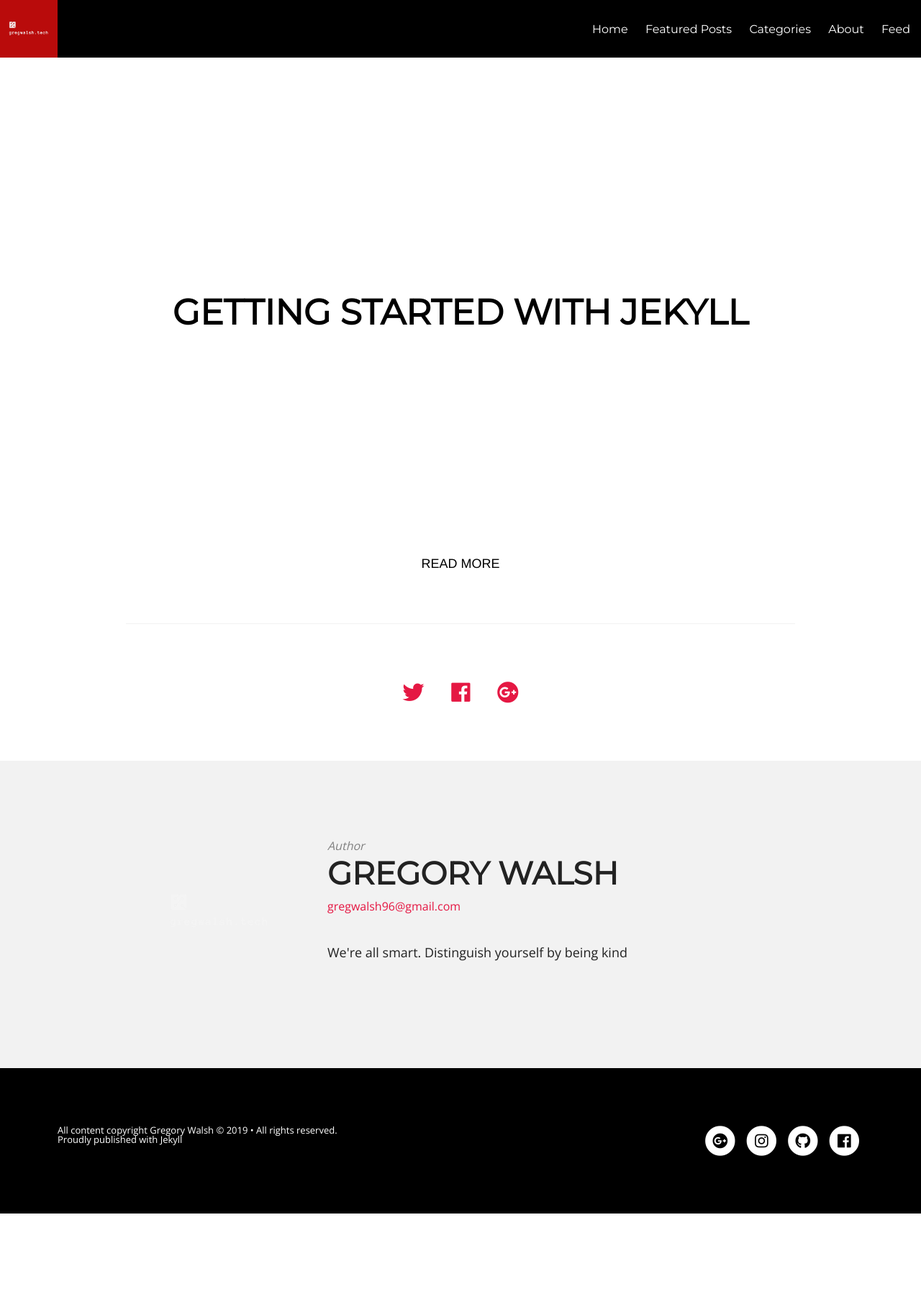
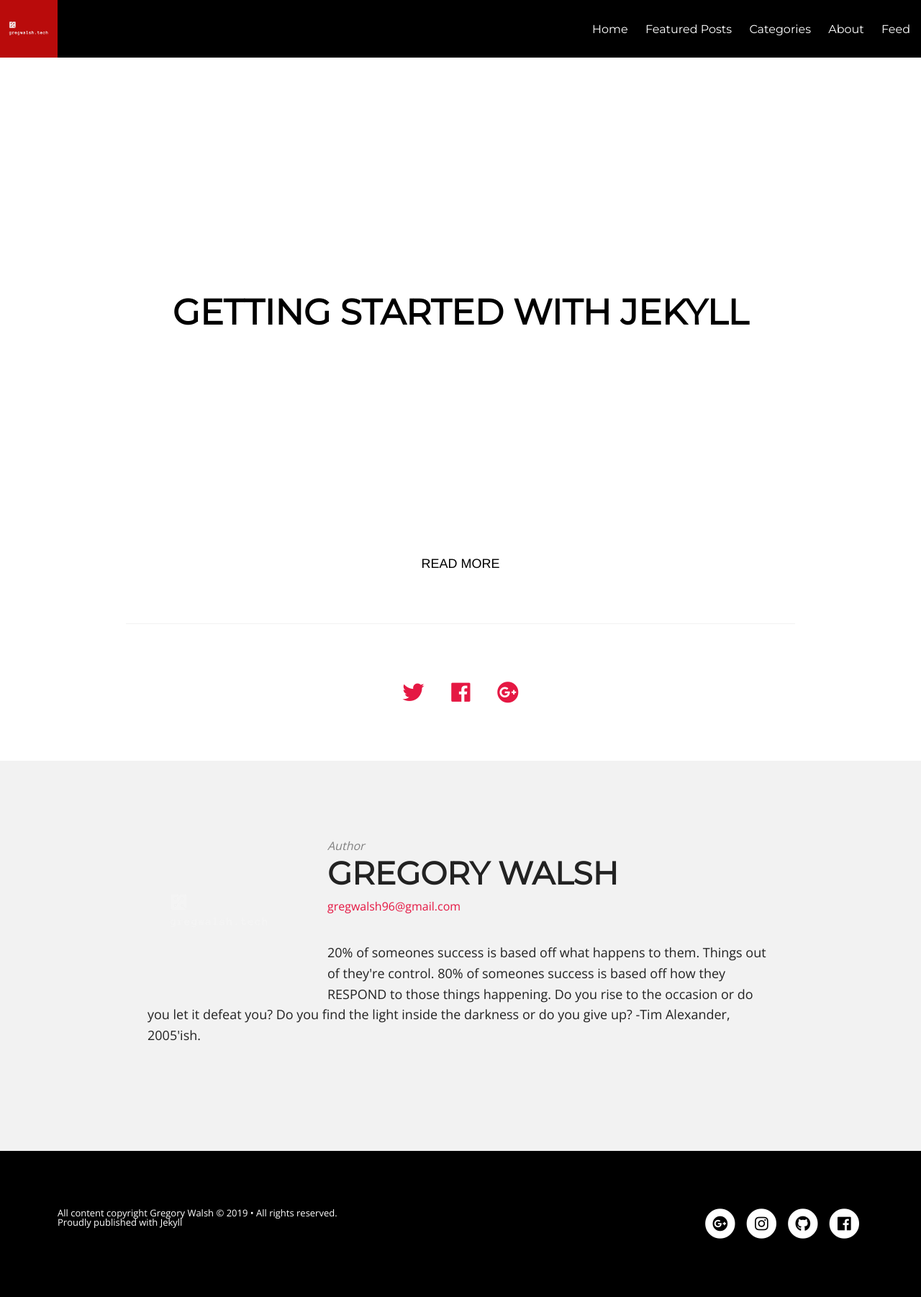
Before and after one commit to walshg3/walshg3.github.io, a Jekyll site: the page built from _posts/2019-02-15-jekyll-is-fun.md, in a window 1280 px wide. Shown: the whole page at 72% size. Built offline with Jekyll 4.4.1, drawn with Linux system fonts in a browser that asks for light colours; before the commit the page ends 1686 px from its top, so only the background shows below that.

Commit message:
Changed Quote

```diff
--- a/_config.yml
+++ b/_config.yml
@@ -14,7 +14,7 @@ owner:
   avatar:         logo_transparent.png
   email:          gregwalsh96@gmail.com
   # Use the coder's toolbox at http://coderstoolbox.net/string/#!encoding=xml&action=encode&charset=us_ascii to encode your description into XML string
-  description:    We're all smart. Distinguish yourself by being kind
+  description:    "20% of someones success is based off what happens to them. Things out of they're control. 80% of someones success is based off how they RESPOND to those things happening. Do you rise to the occasion or do you let it defeat you? Do you find the light inside the darkness or do you give up? -Tim Alexander, 2005'ish."
   # Social networking links used in footer. Update and remove as you like.
   twitter:        GregWalsh96
   facebook:       gregory.j.walsh.1
```
